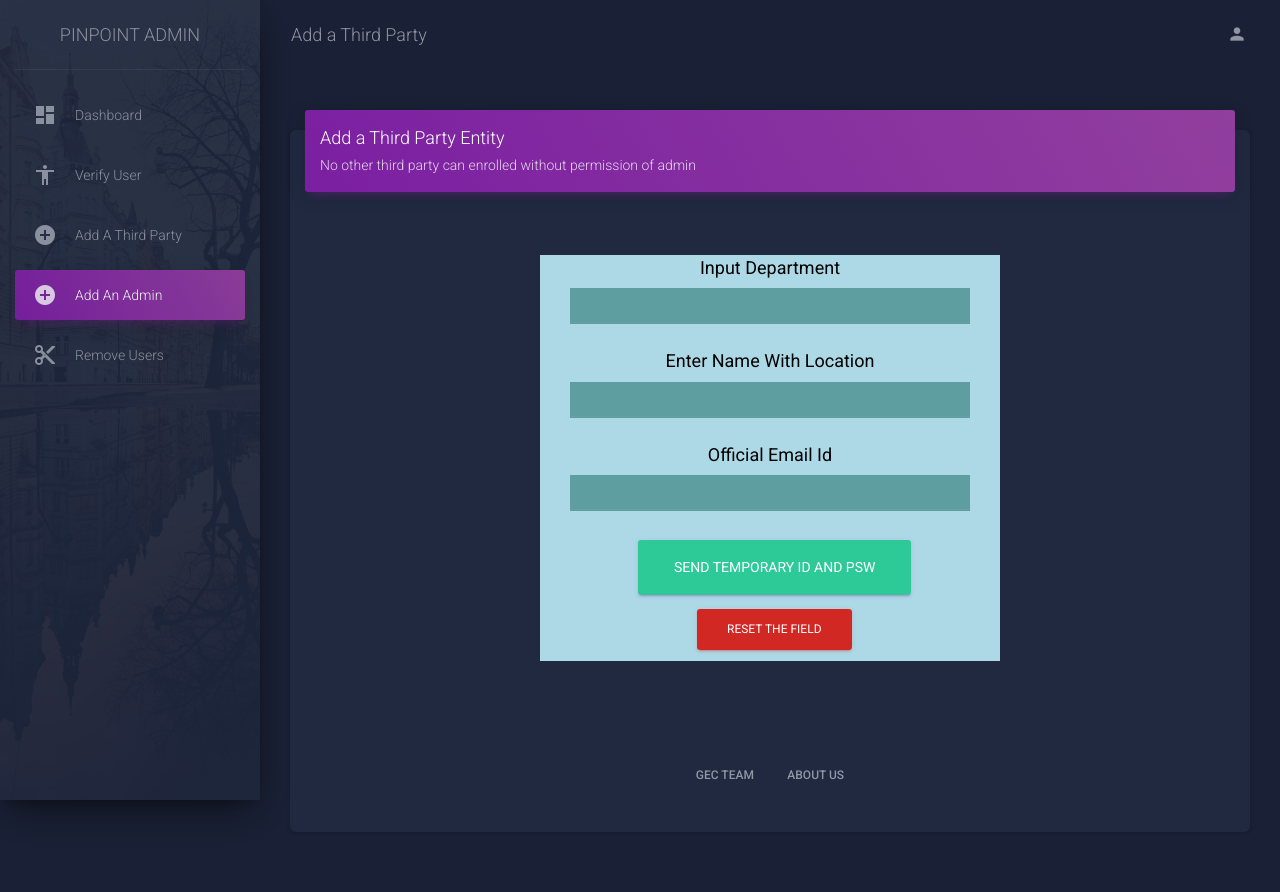
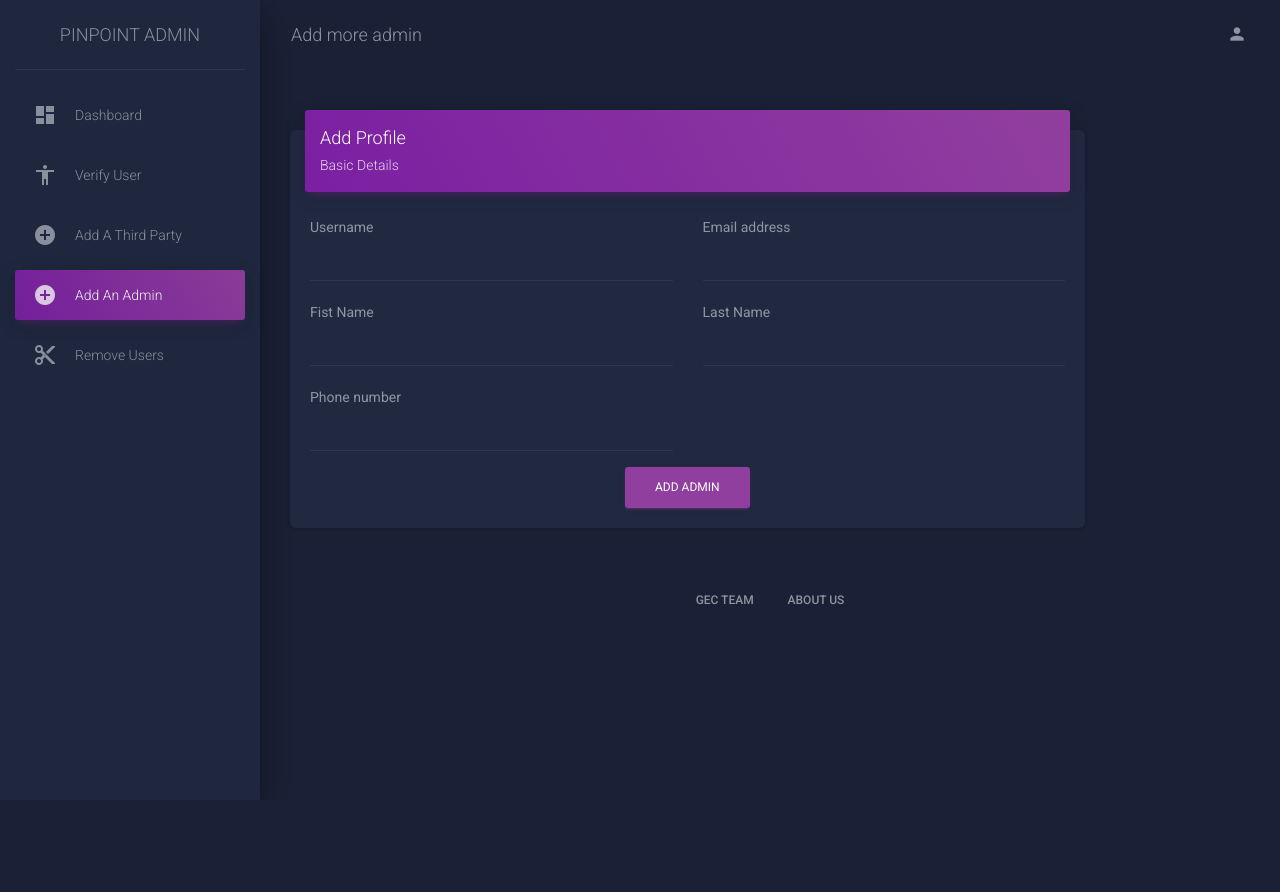
Before and after one commit to vidhya123cse/admin, a Flask app: page /third_party in a window 1280 px wide. After the commit the page ends 604 px from the top, so only its background shows below. Run offline with Flask 2, Linux system fonts and the light colour scheme; some libraries are stand-ins or nearby versions.

Commit message:
Update add_third.html

```diff
--- a/templates/add_third.html
+++ b/templates/add_third.html
@@ -4,9 +4,16 @@
 
 <head>
   <meta charset="utf-8" />
-  <link rel="apple-touch-icon" sizes="76x76" href="../assets/img/apple-icon.png">
-  <link rel="icon" type="image/png" href="../assets/img/favicon.png">
+
+  <link rel="apple-touch-icon" sizes="76x76" href="{{url_for('static', filename='img/apple-icon.png')}}">
+
+
+  <link rel="icon" type="image/png" href="{{url_for('static', filename='img/favicon.png')}}">
   <meta http-equiv="X-UA-Compatible" content="IE=edge,chrome=1" />
+
+  <link rel="stylesheet" href="https://stackpath.bootstrapcdn.com/bootstrap/4.3.1/css/bootstrap.min.css" integrity="sha384-ggOyR0iXCbMQv3Xipma34MD+dH/1fQ784/j6cY/iJTQUOhcWr7x9JvoRxT2MZw1T" crossorigin="anonymous">
+
+
   <title>
     Admin
   </title>
@@ -15,10 +22,11 @@
   <link rel="stylesheet" type="text/css" href="https://fonts.googleapis.com/css?family=Roboto:300,400,500,700|Roboto+Slab:400,700|Material+Icons" />
   <link rel="stylesheet" href="https://maxcdn.bootstrapcdn.com/font-awesome/latest/css/font-awesome.min.css">
   <!-- CSS Files -->
-  <link href="../assets/css/material-dashboard.css?v=2.1.0" rel="stylesheet" />
-  <!-- CSS Just for demo purpose, don't include it in your project -->
-  <link rel="stylesheet" href="{{ url_for('static', filename='demo/demo.css') }}">
-
+  <link rel= "stylesheet" type= "text/css" href= "{{ url_for('static',filename='css/material-dashboard.min.css') }}">
+  <!--   <link href="../static/css/material-dashboard.css?v=2.1.0" rel="stylesheet" />
+CSS Just for demo purpose, don't include it in your project
+  <link href="../static/demo/demo.css" rel="stylesheet" /> -->
+  <link rel= "stylesheet" type= "text/css" href= "{{ url_for('static',filename='demo/demo.css') }}">
 </head>
 
 <body class="dark-edition">
@@ -35,7 +43,7 @@
         </a></div>
       <div class="sidebar-wrapper">
         <ul class="nav">
-        <li class="nav-item  ">
+          <li class="nav-item ">
             <a class="nav-link " href="/admin">
               <i class="material-icons">dashboard</i>
               <p>Dashboard</p>
@@ -54,7 +62,7 @@
               <p>Add a Third Party</p>
             </a>
           </li>
-        <li class="nav-item active">
+          <li class="nav-item active ">
             <a class="nav-link" href="/add_admin">
               <i class="material-icons">add_circle</i>
               <p>Add an Admin</p>
@@ -76,7 +84,7 @@
       <nav class="navbar navbar-expand-lg navbar-transparent navbar-absolute fixed-top " id="navigation-example">
         <div class="container-fluid">
           <div class="navbar-wrapper">
-            <a class="navbar-brand" href="javascript:void(0)">Add a Third Party</a>
+            <a class="navbar-brand" href="javascript:void(0)">Add more admin </a>
           </div>
 
           <div class="collapse navbar-collapse justify-content-end">
@@ -97,41 +105,65 @@
       <!-- End Navbar -->
       <div class="content">
         <div class="container-fluid">
+          <div class="row">
+            <div class="col-md-10">
               <div class="card">
                 <div class="card-header card-header-primary">
-              <h4 class="card-title">Add a Third Party Entity</h4>
-              <p class="card-category">No other third party can enrolled without permission of admin</p>
+                  <h4 class="card-title">Add Profile</h4>
+                  <p class="card-category">Basic Details</p>
                 </div>
                 <div class="card-body">
-              <div id="typography"><br><br>
-                  <center>
-                  <div class="col-md-6" id ="mass" style="background-color: lightblue;">
                   <form>
-                  <h4><b style="color:black;"></style>Input Department</b>
-                  </h4>
-                  <div class ="container-fluid">
-                  <input type="text"  class="form-control"  id='firstList'  style="background-color:cadetblue;">
+                    <div class="row">
+
+                      <div class="col-md-6">
+                        <div class="form-group">
+                          <label class="bmd-label-floating">Username</label>
+                          <input type="text" class="form-control">
+                        </div>
+                      </div>
+                      <div class="col-md-6">
+                        <div class="form-group">
+                          <label class="bmd-label-floating">Email address</label>
+                          <input type="email" class="form-control">
+                        </div>
+                      </div>
+                    </div>
+                    <div class="row">
+                      <div class="col-md-6">
+                        <div class="form-group">
+                          <label class="bmd-label-floating">Fist Name</label>
+                          <input type="text" class="form-control">
+                        </div>
+                      </div>
+                      <div class="col-md-6">
+                        <div class="form-group">
+                          <label class="bmd-label-floating">Last Name</label>
+                          <input type="text" class="form-control">
+                        </div>
+                      </div>
+                    </div>
+                    <div class="row">
+                      <div class="col-md-6">
+                        <div class="form-group">
+                          <label class="bmd-label-floating">Phone number</label>
+                          <input type="text" class="form-control">
+                        </div>
+                      </div>
+                    </div>
+
+                    <div class="text-center">
+                    <button type="submit" class="btn btn-primary">Add Admin</button>
+
+                  </form>
+                </div>
+              </div>
+            </div>
 
 
-                   <br>
-                  <h4><b style="color:black;">Enter Name With Location</h4></b>
-                   <input type="text" class="form-control"  id='secondList' name='secondList' style="background-color:cadetblue;">
-                   <br>
-                   <h4><b style="color:black;">Official Email Id</h4></b>
-                   <input type="email"  class="form-control"  id='thirdList'  style="background-color:cadetblue;">
-                   <br>
           </div>
-
-                    <div class="text-center"> <button type="button" class="btn btn-primary btn-lg" style="max-width: 300px;margin-left: 10px; background-color:#2dc997; margin-bottom: 10px;"> Send Temporary Id and Psw</button>
-                   <button type="reset" class="btn btn-danger" style="max-width:300px;margin-left: 10px; margin-bottom: 10px;"> Reset The Field
-                            </button></div>
         </div>
-                   <br><br><br>
-                  </form>
       </div>
-
-                  </center>
-
       <footer class="footer">
         <div class="container-fluid">
           <nav class="float-centre">
@@ -151,29 +183,29 @@
           </nav>
 
       </footer>
-     </div></div></div></div></div></div>
+
     </div>
   </div>
-
+  <script src="https://code.jquery.com/jquery-3.3.1.slim.min.js" integrity="sha384-q8i/X+965DzO0rT7abK41JStQIAqVgRVzpbzo5smXKp4YfRvH+8abtTE1Pi6jizo" crossorigin="anonymous"></script>
+<script src="https://cdnjs.cloudflare.com/ajax/libs/popper.js/1.14.7/umd/popper.min.js" integrity="sha384-UO2eT0CpHqdSJQ6hJty5KVphtPhzWj9WO1clHTMGa3JDZwrnQq4sF86dIHNDz0W1" crossorigin="anonymous"></script>
+<script src="https://stackpath.bootstrapcdn.com/bootstrap/4.3.1/js/bootstrap.min.js" integrity="sha384-JjSmVgyd0p3pXB1rRibZUAYoIIy6OrQ6VrjIEaFf/nJGzIxFDsf4x0xIM+B07jRM" crossorigin="anonymous"></script>
   <!--   Core JS Files   -->
-  <script src="../assets/js/core/jquery.min.js"></script>
-  <script src="../assets/js/core/popper.min.js"></script>
-  <script src="../assets/js/core/bootstrap-material-design.min.js"></script>
+  <script src="{{url_for('static', filename='js/core/jquery.min.js')}}"></script>
+  <script src="{{url_for('static', filename='js/core/popper.min.js')}}"></script>
+  <script src="{{url_for('static', filename='js/core/bootstrap-material-design.min.js')}}"></script>
   <script src="https://unpkg.com/default-passive-events"></script>
-  <script src="../assets/js/plugins/perfect-scrollbar.jquery.min.js"></script>
+  <script src="{{url_for('static', filename='js/plugins/perfect-scrollbar.jquery.min.js')}}"></script>
   <!-- Place this tag in your head or just before your close body tag. -->
   <script async defer src="https://buttons.github.io/buttons.js"></script>
   <!--  Google Maps Plugin    -->
   <script src="https://maps.googleapis.com/maps/api/js?key=YOUR_KEY_HERE"></script>
   <!-- Chartist JS -->
-  <script src="../assets/js/plugins/chartist.min.js"></script>
+  <script src="{{url_for('static', filename='js/plugins/chartist.min.js')}}"></script>
   <!--  Notifications Plugin    -->
-  <script src="../assets/js/plugins/bootstrap-notify.js"></script>
+  <script src="{{url_for('static', filename='js/plugins/bootstrap-notify.js')}}"></script>
   <!-- Control Center for Material Dashboard: parallax effects, scripts for the example pages etc -->
-  <script src="../assets/js/material-dashboard.js?v=2.1.0"></script>
-  <!-- Material Dashboard DEMO methods, don't include it in your project! -->
+
   <script src="{{url_for('static', filename='demo/demo.js')}}"></script>
 
 </body>
-
 </html>
```
Lines whose indentation alone changed are shown as unchanged.
